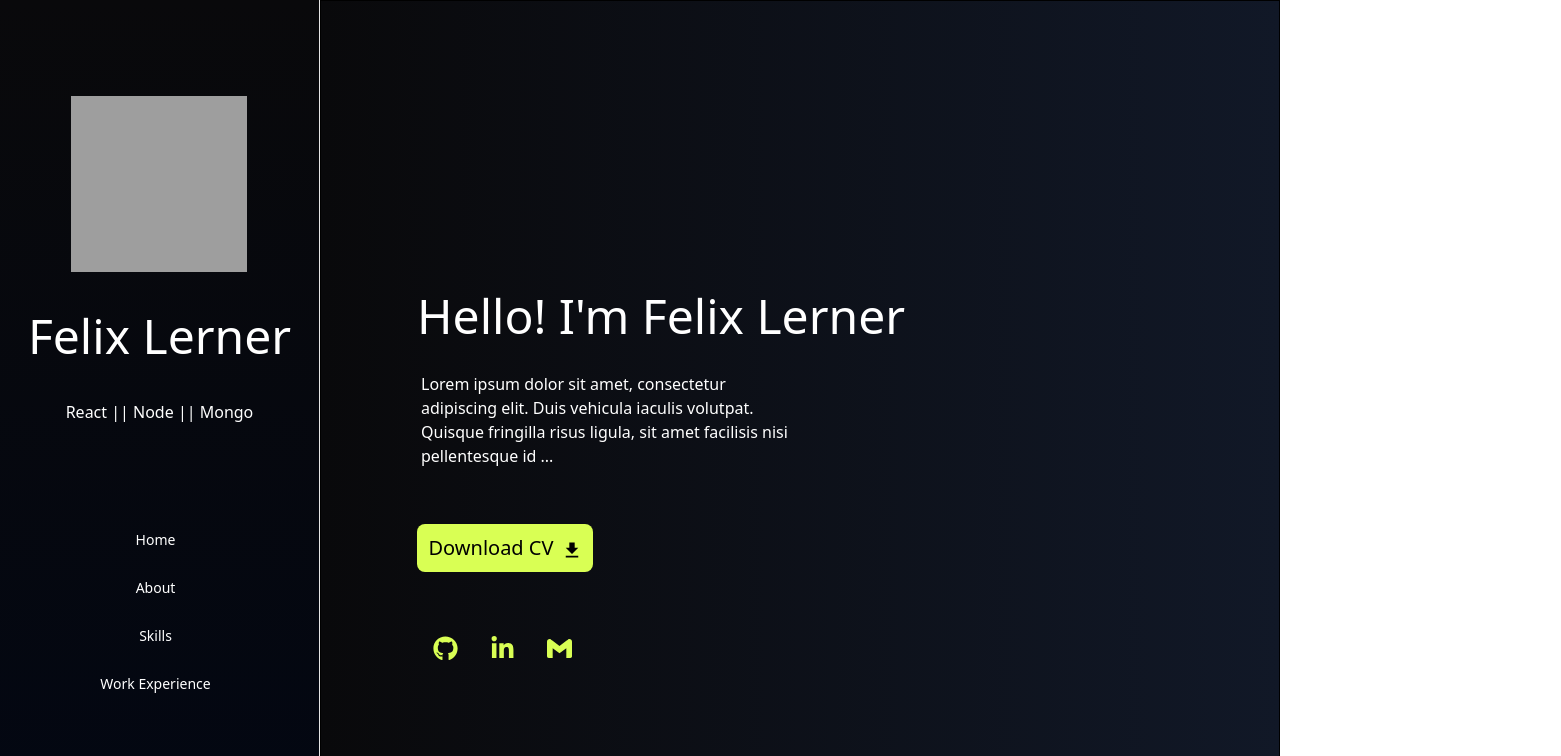
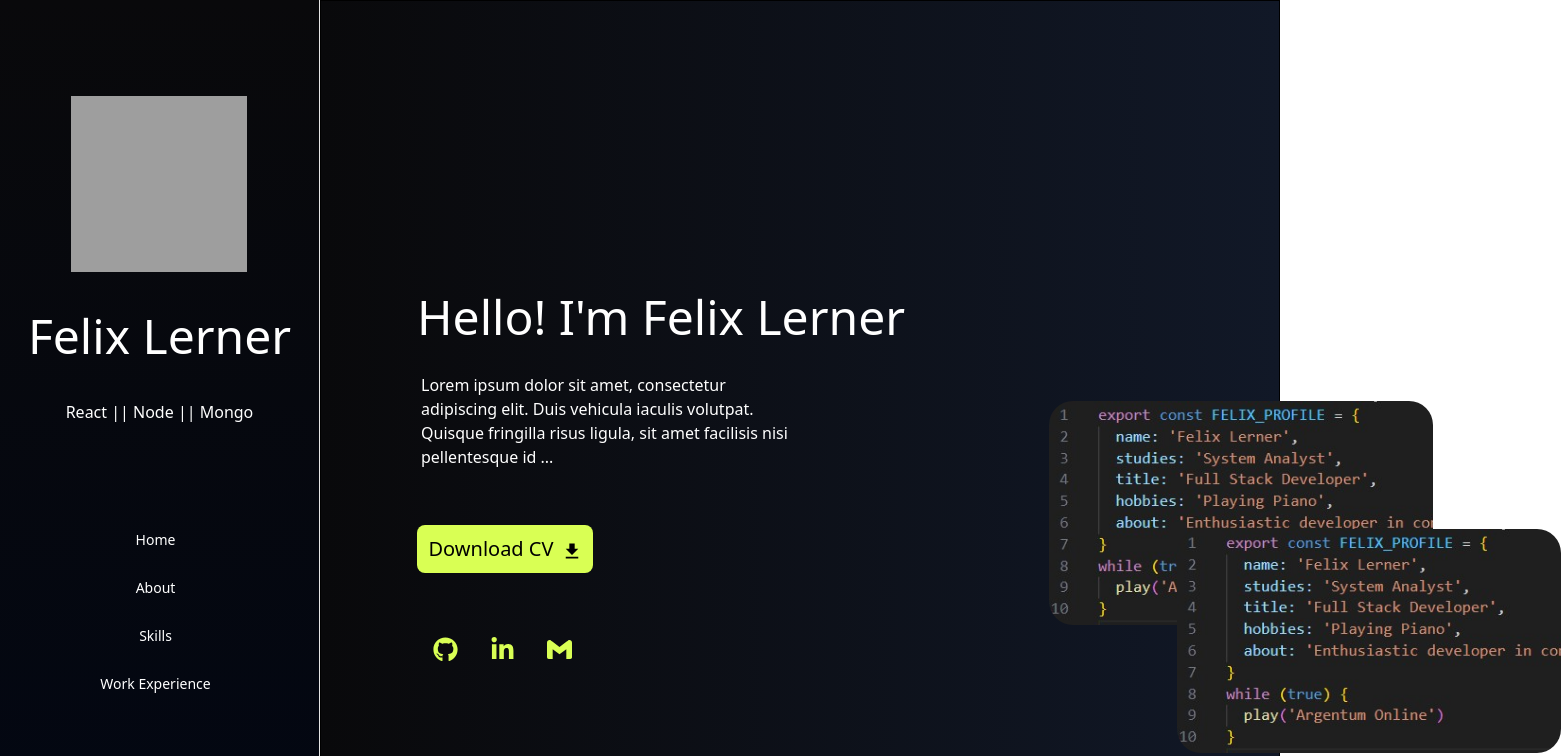
Before and after one commit to flerner/portfolio, a React (Vite) app: page / in a window 1280 px wide. Shown: the top 756 px of the page, 1561 px wide, since content can reach past the window. Built offline with nearby package versions, Linux system fonts and the light colour scheme; grey boxes are pictures that could not be loaded.

Commit message:
feat: added bg image to home section

```diff
--- a/src/App.jsx
+++ b/src/App.jsx
@@ -38,7 +38,7 @@ function App() {
       {/* Mobile menu */}
       <MobileNavBar />
 
-      <div className='flex flex-1  h-full md:m-0 md:h-screen m-auto md:ml-80 justify-center items-center md:justify-start transition-all duration-300 ease-in-out border border-black bg-gradient-to-r from-zinc-950 to-gray-900'>
+      <div className='flex flex-1  h-full md:m-0  m-auto md:ml-80 justify-center items-center md:justify-start transition-all duration-300 ease-in-out border border-black bg-gradient-to-r from-zinc-950 to-gray-900'>
         {section}
 
       </div>
--- a/src/components/AboutSection.jsx
+++ b/src/components/AboutSection.jsx
@@ -1,6 +1,10 @@
+import BGImage from "../assets/images/background.jpg"
+
 function AboutSection() {
     return (
-        <h1 className="text-white">About Section</h1>
+        <div className="bg-auto" style={{ backgroundSize: "cover", backgroundImage: `url(${BGImage})`, }} >
+            hola
+        </div>
     )
 }
 export default AboutSection
--- a/src/components/HomeSection.jsx
+++ b/src/components/HomeSection.jsx
@@ -3,10 +3,12 @@ import { IconContext } from "react-icons";
 import { FaLinkedinIn } from "react-icons/fa";
 import { SiGmail } from "react-icons/si";
 import { IoMdDownload } from "react-icons/io";
+import BGImage from "../assets/images/felix-profile.jpg"
 
 function HomeSection() {
     return (
-        <div className="flex flex-col h-screen justify-center md:ml-24 text-white ">
+        <div className="flex items-center justify-between h-screen">
+            <div className="flex flex-col justify-center md:ml-24 text-white ">
 
                 <h1 className="text-5xl md:mt-48 ">Hello! I'm Felix Lerner</h1>
                 <p className="my-8 max-w-96 ml-1">Lorem ipsum dolor sit amet, consectetur adipiscing elit. Duis vehicula iaculis volutpat. Quisque fringilla risus ligula, sit amet facilisis nisi pellentesque id ...</p>
@@ -20,7 +22,17 @@ function HomeSection() {
                     </IconContext.Provider>
 
                 </div>
+
+
             </div>
+            <div className="hidden md:flex flex-col m-36 relative">
+                <div className="absolute top-0 left-0 w-full h-full bg-auto min-w-96 min-h-56 rounded-3xl m-32" style={{ backgroundSize: "cover", backgroundImage: `url(${BGImage})`, zIndex: 1 }} />
+                <div className="absolute top-0 left-0 w-full h-full bg-auto min-w-96 min-h-56 rounded-3xl" style={{ backgroundSize: "cover", backgroundImage: `url(${BGImage})`, zIndex: 0 }} />
+            </div>
+
+
+        </div>
+
 
     )
 }
```
Also changed, not shown: src/assets/images/felix-profile.jpg (added). Lines whose indentation alone changed are shown as unchanged.
